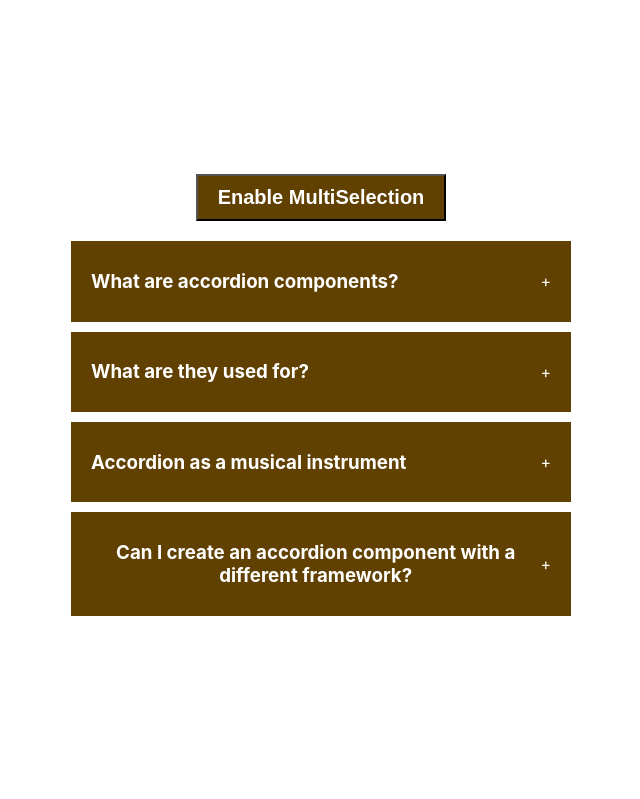
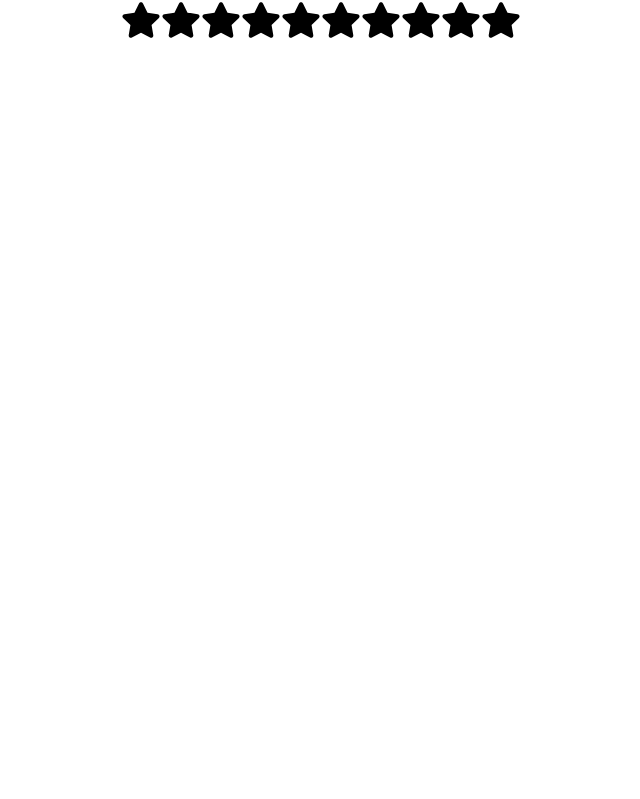
Before and after one commit to NedLeee/ReactAccordion, a React (Create React App) app: page / in a window 1280 px wide. Shown: the top 799 px of the page, without its empty margins (319-959 px from the left). Built offline with nearby package versions, Linux system fonts and the light colour scheme.

Commit message:
star-rating complete

```diff
--- a/src/App.js
+++ b/src/App.js
@@ -7,9 +7,9 @@ function App() {
   return (
     <div className="App">
       {/* Accordion component */}
-      <Accordion/>
+      {/* <Accordion/> */}
       {/* Random color component */}
-      <RandomColor/>
+      {/* <RandomColor/> */}
       {/* Star rating component */}
       <StarRating noOfStars={10} />
     </div>
--- a/src/components/star-rating/index.jsx
+++ b/src/components/star-rating/index.jsx
@@ -1,21 +1,23 @@
 
 import { useState } from 'react';
 import {FaStar} from 'react-icons/fa';
+import './styles.css';
 
-export default function StarRating(noOfStars) {
+export default function StarRating({ noOfStars = 5 }) {
 
     const [rating, setRating] = useState(0);
     const [hover, setHover] = useState(0);
 
     function handleClick(getCurrentIndex) {
-
+        setRating(getCurrentIndex);
     }
 
     function handleMouseEnter(getCurrentIndex){
-
+        setHover(getCurrentIndex);
     }
 
-    function handleMouseLeave(getCurrentIndex){
+    function handleMouseLeave(){
+        setHover(rating);
 
     }
 
@@ -26,9 +28,10 @@ export default function StarRating(noOfStars) {
 
                 return <FaStar
                 key={index}
+                className={index <= (hover || rating) ? 'active' : 'inactive'}
                 onClick={()=> handleClick(index)}
-                onMouseMove={()=> handleMouseEnter}
-                onMouseLeave={()=> handleMouseLeave}
+                onMouseMove={()=> handleMouseEnter(index)}
+                onMouseLeave={()=> handleMouseLeave()}
                 size={40}
                 />
             })
--- a/src/components/star-rating/styles.css
+++ b/src/components/star-rating/styles.css
@@ -0,0 +1,9 @@
+
+
+.active {
+    color: #fff700;
+}
+
+.inactive {
+    color: #000000;
+}
```
